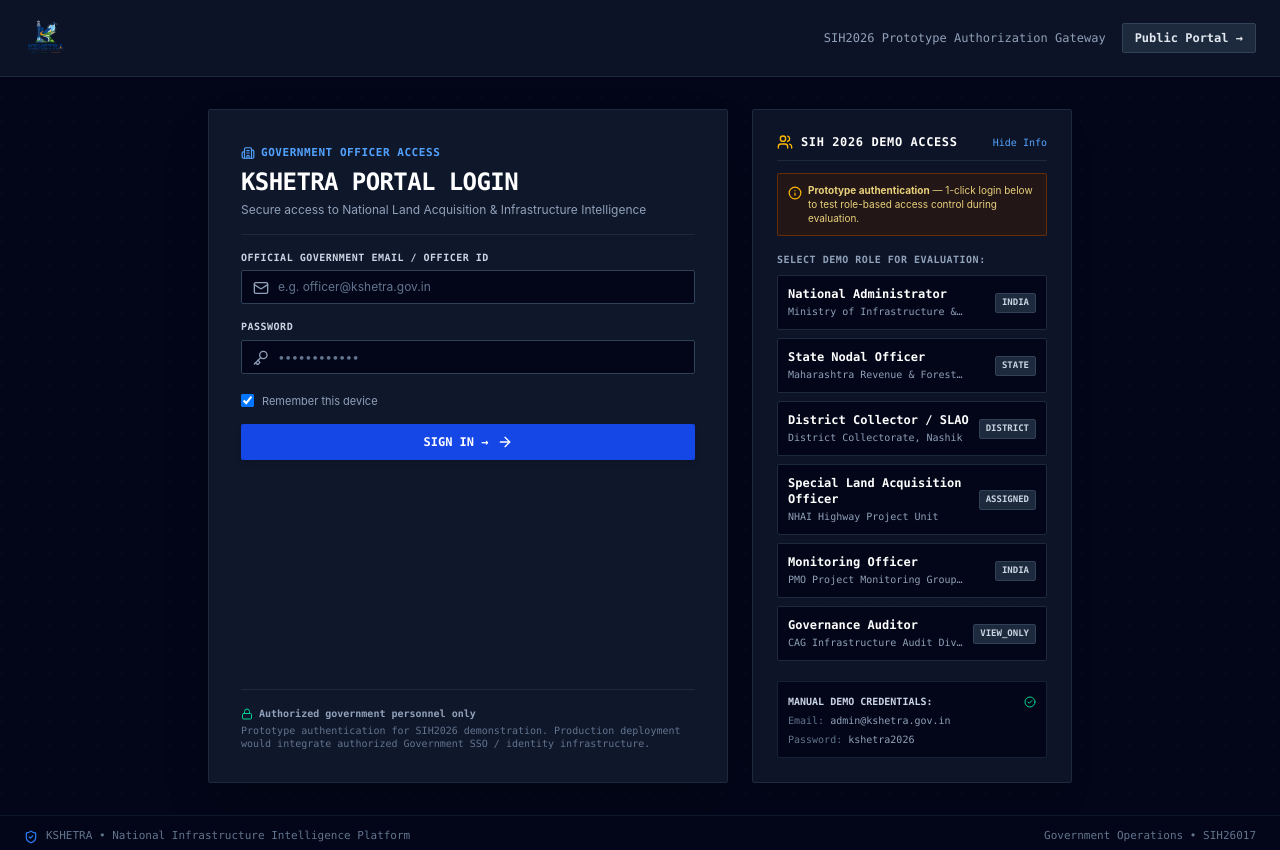
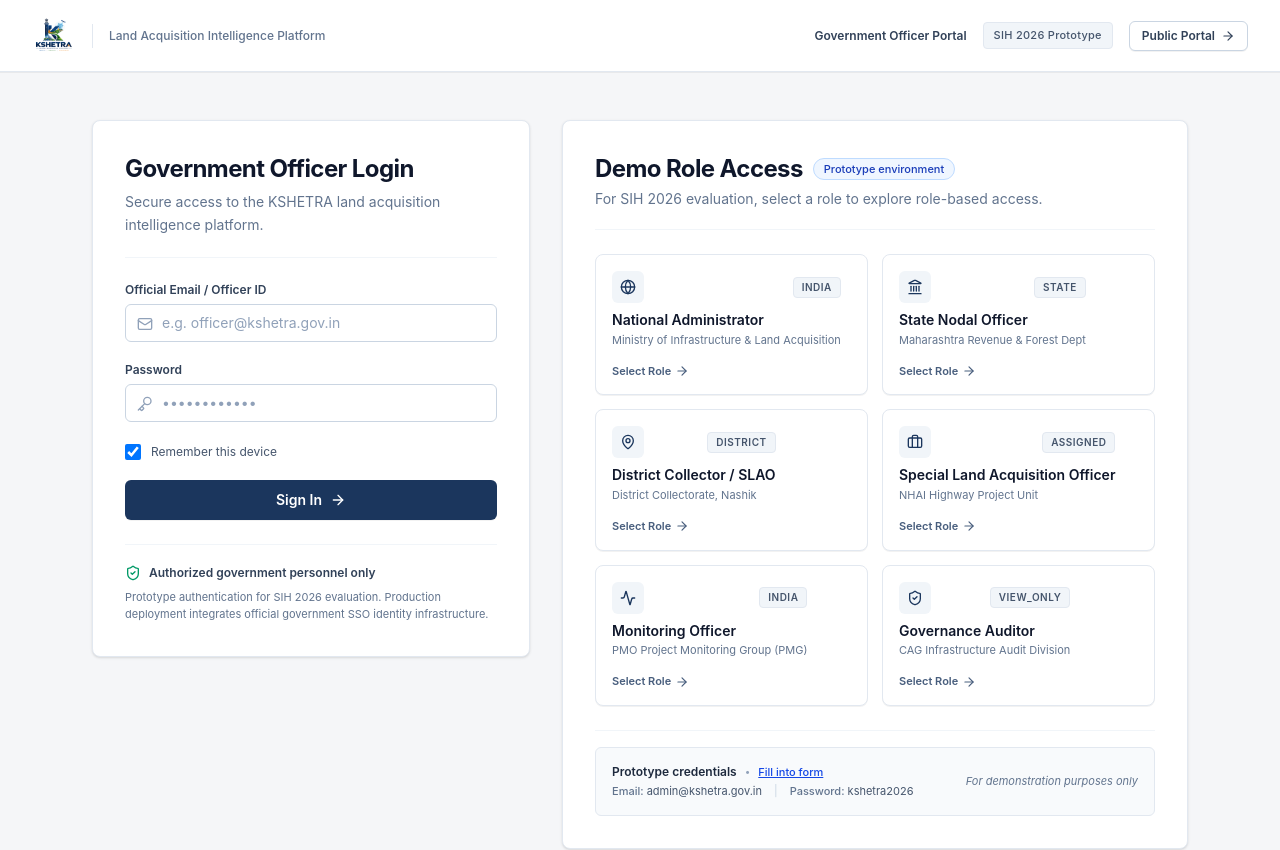
Before and after one commit to balipatil6072-cloud/-land-x, a React (Vite) app: page /login in a window 1280 px wide. Shown: the top 850 px of the page. Built offline with nearby package versions, Linux system fonts and the light colour scheme.

Commit message:
Redesign KSHETRA Government Officer Login & Role Auth portal

```diff
--- a/src/pages/LoginPage.tsx
+++ b/src/pages/LoginPage.tsx
@@ -5,16 +5,17 @@
 import { DEMO_ACCOUNTS } from '../config/demoUsers';
 import type { OfficerRole } from '../types/auth';
 import {
-  Lock,
   Mail,
   Key,
   ShieldCheck,
   ArrowRight,
   AlertCircle,
   Building2,
-  Users,
-  CheckCircle2,
-  Info,
+  Globe,
+  Landmark,
+  MapPin,
+  Briefcase,
+  Activity,
 } from 'lucide-react';
 
 export const LoginPage: React.FC = () => {
@@ -28,7 +29,6 @@
   const [rememberDevice, setRememberDevice] = useState(true);
   const [error, setError] = useState<string | null>(null);
   const [isSubmitting, setIsSubmitting] = useState(false);
-  const [showDemoCredentials, setShowDemoCredentials] = useState(true);
 
   // If already logged in, redirect
   React.useEffect(() => {
@@ -57,207 +57,268 @@
     navigate(redirectTarget, { replace: true });
   };
 
+  const fillDemoCredentials = () => {
+    setEmail('admin@kshetra.gov.in');
+    setPassword('kshetra2026');
+  };
+
+  const getRoleIcon = (role: OfficerRole) => {
+    switch (role) {
+      case 'NATIONAL_ADMIN':
+        return Globe;
+      case 'STATE_OFFICER':
+        return Landmark;
+      case 'DISTRICT_OFFICER':
+        return MapPin;
+      case 'PROJECT_OFFICER':
+        return Briefcase;
+      case 'MONITORING_OFFICER':
+        return Activity;
+      case 'READ_ONLY':
+        return ShieldCheck;
+      default:
+        return Building2;
+    }
+  };
+
   return (
-    <div className="min-h-screen bg-slate-950 flex flex-col justify-between select-none font-sans text-slate-100 relative overflow-hidden">
-      {/* Background Decorative Grid */}
-      <div
-        className="absolute inset-0 z-0 opacity-10 pointer-events-none"
-        style={{
-          backgroundImage: `radial-gradient(circle at 1px 1px, rgba(255,255,255,0.15) 1px, transparent 0)`,
-          backgroundSize: '24px 24px',
-        }}
-      />
+    <div className="min-h-screen bg-[#F5F6F8] flex flex-col justify-between font-sans text-slate-800 antialiased selection:bg-blue-100 selection:text-blue-900">
+      {/* 1. TOP GOVERNMENT-STYLE HEADER */}
+      <header className="h-[72px] bg-white border-b border-slate-200 px-4 sm:px-8 flex items-center justify-between sticky top-0 z-30 shadow-2xs">
+        {/* Left: Logo, Wordmark & Subtitle */}
+        <div className="flex items-center">
+          <Link to="/" className="flex items-center space-x-3 group">
+            <KshetraLogo size="md" lightMode={false} showWordmark={true} />
+          </Link>
+          <div className="hidden md:block h-6 w-px bg-slate-200 mx-4" />
+          <span className="hidden md:inline-block text-xs font-medium text-slate-500">
+            Land Acquisition Intelligence Platform
+          </span>
+        </div>
 
-      {/* TOP HEADER BAR */}
-      <header className="relative z-10 border-b border-slate-800 bg-slate-900/80 backdrop-blur-md px-6 py-4 flex items-center justify-between">
-        <Link to="/" className="flex items-center space-x-2.5">
-          <KshetraLogo size="md" lightMode={true} showWordmark={true} />
-        </Link>
-
-        <div className="flex items-center space-x-4 text-xs font-mono">
-          <span className="hidden sm:inline text-slate-400">SIH2026 Prototype Authorization Gateway</span>
+        {/* Center / Right: Portal Title, Demo Label & Public Portal Link */}
+        <div className="flex items-center space-x-3 sm:space-x-4">
+          <span className="hidden lg:inline-block text-xs font-semibold text-slate-700">
+            Government Officer Portal
+          </span>
+          <span className="px-2.5 py-1 bg-slate-100 border border-slate-200 text-slate-600 rounded text-[11px] font-medium tracking-wide">
+            SIH 2026 Prototype
+          </span>
           <Link
             to="/"
-            className="px-3 py-1.5 bg-slate-800 hover:bg-slate-700 text-slate-200 rounded-xs border border-slate-700 transition-colors font-semibold"
+            className="inline-flex items-center space-x-1.5 px-3 py-1.5 bg-white hover:bg-slate-50 text-slate-700 hover:text-[#1b365d] border border-slate-300 hover:border-slate-400 rounded-md text-xs font-semibold transition-colors shadow-2xs"
           >
-            Public Portal &rarr;
+            <span>Public Portal</span>
+            <ArrowRight className="w-3.5 h-3.5" />
           </Link>
         </div>
       </header>
 
-      {/* MAIN CONTENT AREA */}
-      <main className="relative z-10 my-auto px-4 py-8 max-w-4xl mx-auto w-full flex flex-col lg:flex-row items-stretch gap-6">
-        {/* LEFT COLUMN: OFFICIAL LOGIN FORM */}
-        <div className="flex-1 bg-slate-900 border border-slate-800 rounded-xs p-6 sm:p-8 shadow-2xl space-y-6 flex flex-col justify-between">
-          <div className="space-y-4">
-            <div className="space-y-1 border-b border-slate-800 pb-4">
-              <div className="inline-flex items-center space-x-1.5 text-blue-400 font-mono text-[11px] uppercase tracking-wider font-bold">
-                <Building2 className="w-3.5 h-3.5" />
-                <span>Government Officer Access</span>
-              </div>
-              <h1 className="text-xl sm:text-2xl font-bold font-mono text-white tracking-tight">
-                KSHETRA PORTAL LOGIN
+      {/* 2. MAIN PAGE CONTENT CONTAINER */}
+      <main className="my-auto py-8 sm:py-12 px-4 sm:px-6 lg:px-8 max-w-[1160px] mx-auto w-full">
+        <div className="grid grid-cols-1 lg:grid-cols-12 gap-8 items-start">
+
+          {/* LEFT COLUMN: OFFICIAL LOGIN FORM (~45% / 5 Cols) */}
+          <div className="lg:col-span-5 bg-white border border-slate-200 rounded-lg shadow-sm p-6 sm:p-8 space-y-6">
+            <div className="space-y-1.5 border-b border-slate-100 pb-5">
+              <h1 className="text-xl sm:text-2xl font-bold text-slate-900 tracking-tight">
+                Government Officer Login
               </h1>
-              <p className="text-xs text-slate-400">
-                Secure access to National Land Acquisition &amp; Infrastructure Intelligence
+              <p className="text-xs sm:text-sm text-slate-500 leading-relaxed">
+                Secure access to the KSHETRA land acquisition intelligence platform.
               </p>
             </div>
 
             {error && (
-              <div className="p-3 bg-red-950/80 border border-red-800 rounded-xs text-red-200 text-xs font-mono flex items-start space-x-2 animate-fadeIn">
-                <AlertCircle className="w-4 h-4 text-red-400 flex-shrink-0 mt-0.5" />
-                <span>{error}</span>
+              <div className="p-3.5 bg-red-50 border border-red-200 rounded-md text-red-700 text-xs flex items-start space-x-2.5 animate-fadeIn">
+                <AlertCircle className="w-4 h-4 text-red-600 flex-shrink-0 mt-0.5" />
+                <span className="leading-snug">{error}</span>
               </div>
             )}
 
-            <form onSubmit={handleSubmit} className="space-y-4 text-xs font-mono">
+            <form onSubmit={handleSubmit} className="space-y-5">
               <div className="space-y-1.5">
-                <label className="text-slate-300 font-bold uppercase tracking-wider block text-[10px]">
-                  Official Government Email / Officer ID
+                <label className="block text-xs font-semibold text-slate-700">
+                  Official Email / Officer ID
                 </label>
                 <div className="relative">
-                  <Mail className="w-4 h-4 text-slate-400 absolute left-3 top-2.5" />
+                  <Mail className="w-4 h-4 text-slate-400 absolute left-3 top-3 pointer-events-none" />
                   <input
                     type="text"
                     required
                     placeholder="e.g. officer@kshetra.gov.in"
                     value={email}
                     onChange={(e) => setEmail(e.target.value)}
-                    className="w-full bg-slate-950 border border-slate-700 text-white rounded-xs pl-9 pr-3 py-2 text-xs placeholder:text-slate-500 focus:outline-hidden focus:border-blue-500 font-sans"
+                    className="w-full bg-white border border-slate-300 rounded-md pl-9 pr-3.5 py-2 text-xs sm:text-sm text-slate-900 placeholder:text-slate-400 focus:outline-none focus:ring-2 focus:ring-blue-900/20 focus:border-[#1b365d] transition-colors"
                   />
                 </div>
               </div>
 
               <div className="space-y-1.5">
-                <label className="text-slate-300 font-bold uppercase tracking-wider block text-[10px]">
+                <label className="block text-xs font-semibold text-slate-700">
                   Password
                 </label>
                 <div className="relative">
-                  <Key className="w-4 h-4 text-slate-400 absolute left-3 top-2.5" />
+                  <Key className="w-4 h-4 text-slate-400 absolute left-3 top-3 pointer-events-none" />
                   <input
                     type="password"
                     required
                     placeholder="••••••••••••"
                     value={password}
                     onChange={(e) => setPassword(e.target.value)}
-                    className="w-full bg-slate-950 border border-slate-700 text-white rounded-xs pl-9 pr-3 py-2 text-xs placeholder:text-slate-500 focus:outline-hidden focus:border-blue-500 font-sans"
+                    className="w-full bg-white border border-slate-300 rounded-md pl-9 pr-3.5 py-2 text-xs sm:text-sm text-slate-900 placeholder:text-slate-400 focus:outline-none focus:ring-2 focus:ring-blue-900/20 focus:border-[#1b365d] transition-colors"
                   />
                 </div>
               </div>
 
-              <div className="flex items-center justify-between text-[11px] font-sans text-slate-400 pt-1">
-                <label className="flex items-center space-x-2 cursor-pointer select-none">
+              <div className="flex items-center justify-between pt-0.5">
+                <label className="flex items-center space-x-2.5 cursor-pointer select-none">
                   <input
                     type="checkbox"
                     checked={rememberDevice}
                     onChange={(e) => setRememberDevice(e.target.checked)}
-                    className="rounded-xs bg-slate-950 border-slate-700 text-blue-600 focus:ring-0 cursor-pointer"
+                    className="w-4 h-4 rounded border-slate-300 text-[#1b365d] focus:ring-0 cursor-pointer"
                   />
-                  <span>Remember this device</span>
+                  <span className="text-xs text-slate-600 font-normal">Remember this device</span>
                 </label>
               </div>
 
               <button
                 type="submit"
                 disabled={isSubmitting}
-                className="w-full py-2.5 bg-blue-700 hover:bg-blue-600 active:bg-blue-800 text-white font-mono font-bold rounded-xs transition-colors shadow-md flex items-center justify-center space-x-2 cursor-pointer disabled:opacity-50"
+                className="w-full py-2.5 px-4 bg-[#1b365d] hover:bg-[#152a4a] active:bg-[#0f1f38] text-white font-semibold rounded-md transition-colors shadow-2xs flex items-center justify-center space-x-2 text-xs sm:text-sm cursor-pointer disabled:opacity-60"
               >
-                <span>{isSubmitting ? 'VERIFYING CREDENTIALS...' : 'SIGN IN →'}</span>
+                <span>{isSubmitting ? 'Verifying Credentials...' : 'Sign In'}</span>
                 {!isSubmitting && <ArrowRight className="w-4 h-4" />}
               </button>
             </form>
-          </div>
 
-          <div className="pt-4 border-t border-slate-800 space-y-1 text-[10px] font-mono text-slate-500">
-            <div className="flex items-center space-x-1.5 text-slate-400 font-bold">
-              <Lock className="w-3 h-3 text-emerald-400" />
+            <div className="pt-5 border-t border-slate-100 space-y-2">
+              <div className="flex items-center space-x-2 text-xs font-semibold text-slate-700">
+                <ShieldCheck className="w-4 h-4 text-emerald-600 flex-shrink-0" />
                 <span>Authorized government personnel only</span>
               </div>
-            <p className="text-slate-500 leading-tight">
-              Prototype authentication for SIH2026 demonstration. Production deployment would integrate authorized Government SSO / identity infrastructure.
+              <p className="text-[11px] text-slate-500 leading-relaxed">
+                Prototype authentication for SIH 2026 evaluation. Production deployment integrates official government SSO identity infrastructure.
               </p>
             </div>
           </div>
 
-        {/* RIGHT COLUMN: SIH 2026 DEMO ACCESS PANEL */}
-        <div className="w-full lg:w-80 bg-slate-900/90 border border-slate-800 rounded-xs p-6 shadow-xl flex flex-col justify-between space-y-5">
-          <div className="space-y-3">
-            <div className="flex items-center justify-between border-b border-slate-800 pb-2.5">
-              <div className="flex items-center space-x-2">
-                <Users className="w-4 h-4 text-amber-400" />
-                <h2 className="font-mono font-bold text-xs text-white uppercase tracking-wider">
-                  SIH 2026 Demo Access
+          {/* RIGHT COLUMN: DEMO ROLE ACCESS PANEL (~55% / 7 Cols) */}
+          <div className="lg:col-span-7 bg-white border border-slate-200 rounded-lg shadow-sm p-6 sm:p-8 space-y-6">
+            <div className="flex flex-col sm:flex-row sm:items-center justify-between gap-2 border-b border-slate-100 pb-5">
+              <div>
+                <div className="flex items-center space-x-2.5">
+                  <h2 className="text-xl sm:text-2xl font-bold text-slate-900 tracking-tight">
+                    Demo Role Access
                   </h2>
+                  <span className="inline-flex items-center px-2.5 py-0.5 rounded-full text-[11px] font-medium bg-blue-50 text-blue-800 border border-blue-200">
+                    Prototype environment
+                  </span>
                 </div>
-              <button
-                type="button"
-                onClick={() => setShowDemoCredentials(!showDemoCredentials)}
-                className="text-[10px] font-mono text-blue-400 hover:underline"
-              >
-                {showDemoCredentials ? 'Hide Info' : 'Show Info'}
-              </button>
-            </div>
-
-            <div className="p-2.5 bg-amber-950/40 border border-amber-800/60 rounded-xs text-[11px] text-amber-200/90 space-y-1 font-sans">
-              <div className="flex items-start space-x-1.5">
-                <Info className="w-3.5 h-3.5 text-amber-400 flex-shrink-0 mt-0.5" />
-                <p className="leading-snug text-[10px]">
-                  <strong>Prototype authentication</strong> — 1-click login below to test role-based access control during evaluation.
+                <p className="text-xs sm:text-sm text-slate-500 mt-1">
+                  For SIH 2026 evaluation, select a role to explore role-based access.
                 </p>
               </div>
             </div>
 
-            {/* 1-CLICK ROLE DEMO LOGIN BUTTONS */}
-            <div className="space-y-2 pt-1 font-mono">
-              <span className="text-[10px] font-bold text-slate-400 uppercase tracking-wider block">
-                SELECT DEMO ROLE FOR EVALUATION:
-              </span>
-
-              {DEMO_ACCOUNTS.map((acc) => (
+            {/* 6 ROLE CARDS IN A 2-COLUMN GRID */}
+            <div className="grid grid-cols-1 sm:grid-cols-2 gap-3.5">
+              {DEMO_ACCOUNTS.map((acc) => {
+                const IconComponent = getRoleIcon(acc.role);
+                return (
                   <button
                     key={acc.id}
                     type="button"
                     onClick={() => handleQuickDemoLogin(acc.role)}
-                  className="w-full text-left p-2.5 bg-slate-950 hover:bg-slate-800 border border-slate-800 hover:border-slate-700 rounded-xs transition-all cursor-pointer group flex items-center justify-between"
+                    className="text-left p-4 bg-white hover:bg-slate-50/80 border border-slate-200 hover:border-blue-700/50 rounded-lg transition-all cursor-pointer group flex flex-col justify-between h-full space-y-3 shadow-2xs hover:shadow-sm"
                   >
-                  <div className="space-y-0.5">
-                    <div className="flex items-center space-x-1.5">
-                      <span className="font-bold text-xs text-white group-hover:text-blue-400 transition-colors">
-                        {acc.roleTitle}
+                    <div className="space-y-2">
+                      <div className="flex items-center justify-between">
+                        <div className="w-8 h-8 rounded-md bg-slate-100 text-[#1b365d] group-hover:bg-[#1b365d] group-hover:text-white flex items-center justify-center transition-colors">
+                          <IconComponent className="w-4 h-4" />
+                        </div>
+                        <span className="text-[10px] font-semibold px-2 py-0.5 rounded bg-slate-100 text-slate-600 border border-slate-200 group-hover:border-blue-200 group-hover:bg-blue-50 group-hover:text-blue-900 transition-colors uppercase tracking-wider">
+                          {acc.jurisdictionScope}
                         </span>
                       </div>
-                    <div className="text-[10px] text-slate-400 truncate max-w-[180px]">
+                      <div>
+                        <h3 className="font-semibold text-xs sm:text-sm text-slate-900 group-hover:text-[#1b365d] transition-colors leading-tight">
+                          {acc.roleTitle}
+                        </h3>
+                        <p className="text-[11px] text-slate-500 mt-1 line-clamp-2 leading-snug">
                           {acc.department}
-                    </div>
-                  </div>
-                  <span className="text-[9px] font-bold px-1.5 py-0.5 bg-slate-800 text-slate-300 border border-slate-700 rounded-xs uppercase flex-shrink-0">
-                    {acc.jurisdictionScope}
-                  </span>
-                </button>
-              ))}
+                        </p>
                       </div>
                     </div>
 
-          {showDemoCredentials && (
-            <div className="pt-3 border-t border-slate-800 text-[10px] font-mono text-slate-400 space-y-1 bg-slate-950 p-2.5 rounded-xs border border-slate-800/80">
-              <div className="text-slate-300 font-bold flex items-center justify-between">
-                <span>MANUAL DEMO CREDENTIALS:</span>
-                <CheckCircle2 className="w-3 h-3 text-emerald-400" />
+                    <div className="flex items-center justify-end text-xs font-semibold text-[#1b365d] opacity-80 group-hover:opacity-100 transition-opacity pt-1">
+                      <span className="text-[11px]">Select Role</span>
+                      <ArrowRight className="w-3.5 h-3.5 ml-1 transition-transform group-hover:translate-x-0.5" />
                     </div>
-              <div><span className="text-slate-500">Email:</span> admin@kshetra.gov.in</div>
-              <div><span className="text-slate-500">Password:</span> kshetra2026</div>
+                  </button>
+                );
+              })}
             </div>
-          )}
+
+            {/* COMPACT PROTOTYPE CREDENTIALS SECTION */}
+            <div className="pt-4 border-t border-slate-100">
+              <div className="bg-slate-50 border border-slate-200 rounded-md p-4 flex flex-col sm:flex-row sm:items-center justify-between gap-3 text-xs">
+                <div className="space-y-1">
+                  <div className="flex items-center space-x-2">
+                    <span className="font-semibold text-slate-800">Prototype credentials</span>
+                    <span className="text-[10px] text-slate-400">•</span>
+                    <button
+                      type="button"
+                      onClick={fillDemoCredentials}
+                      className="text-[11px] text-blue-700 hover:text-blue-900 font-medium underline cursor-pointer"
+                    >
+                      Fill into form
+                    </button>
+                  </div>
+                  <div className="text-slate-600 text-[11px] flex flex-wrap items-center gap-x-3">
+                    <span><strong className="font-medium text-slate-500">Email:</strong> admin@kshetra.gov.in</span>
+                    <span className="hidden sm:inline text-slate-300">|</span>
+                    <span><strong className="font-medium text-slate-500">Password:</strong> kshetra2026</span>
+                  </div>
+                </div>
+                <span className="text-[11px] text-slate-500 italic whitespace-nowrap">
+                  For demonstration purposes only
+                </span>
+              </div>
+            </div>
+
+          </div>
+
         </div>
       </main>
 
-      {/* FOOTER */}
-      <footer className="relative z-10 border-t border-slate-900 bg-slate-950 py-3 px-6 text-center text-[11px] font-mono text-slate-500 flex flex-col sm:flex-row items-center justify-between gap-2">
-        <div className="flex items-center space-x-2">
-          <ShieldCheck className="w-3.5 h-3.5 text-blue-500" />
-          <span>KSHETRA &bull; National Infrastructure Intelligence Platform</span>
+      {/* 6. INSTITUTIONAL FOOTER */}
+      <footer className="bg-white border-t border-slate-200 py-4 px-4 sm:px-8 text-xs text-slate-600 font-sans mt-auto">
+        <div className="max-w-[1160px] mx-auto flex flex-col sm:flex-row items-center justify-between gap-3 text-center sm:text-left">
+          <div className="space-y-0.5">
+            <div className="font-semibold text-slate-800">
+              KSHETRA — Land Acquisition Intelligence Platform
             </div>
-        <span>Government Operations &bull; SIH26017</span>
+            <div className="text-[11px] text-slate-500">
+              SIH 2026 Prototype &bull; Authorized access only
+            </div>
+          </div>
+
+          <div className="flex items-center space-x-4 text-xs font-medium text-slate-500">
+            <a href="#privacy" onClick={(e) => e.preventDefault()} className="hover:text-slate-800 transition-colors">
+              Privacy
+            </a>
+            <span>&bull;</span>
+            <a href="#security" onClick={(e) => e.preventDefault()} className="hover:text-slate-800 transition-colors">
+              Security
+            </a>
+            <span>&bull;</span>
+            <a href="#accessibility" onClick={(e) => e.preventDefault()} className="hover:text-slate-800 transition-colors">
+              Accessibility
+            </a>
+          </div>
+        </div>
       </footer>
     </div>
   );
```
Also changed, not shown: src/pages/LandingPage.tsx (+10 -3 lines), src/pages/NationalMapPage.tsx (+35 -12 lines). Lines whose indentation alone changed are shown as unchanged.
